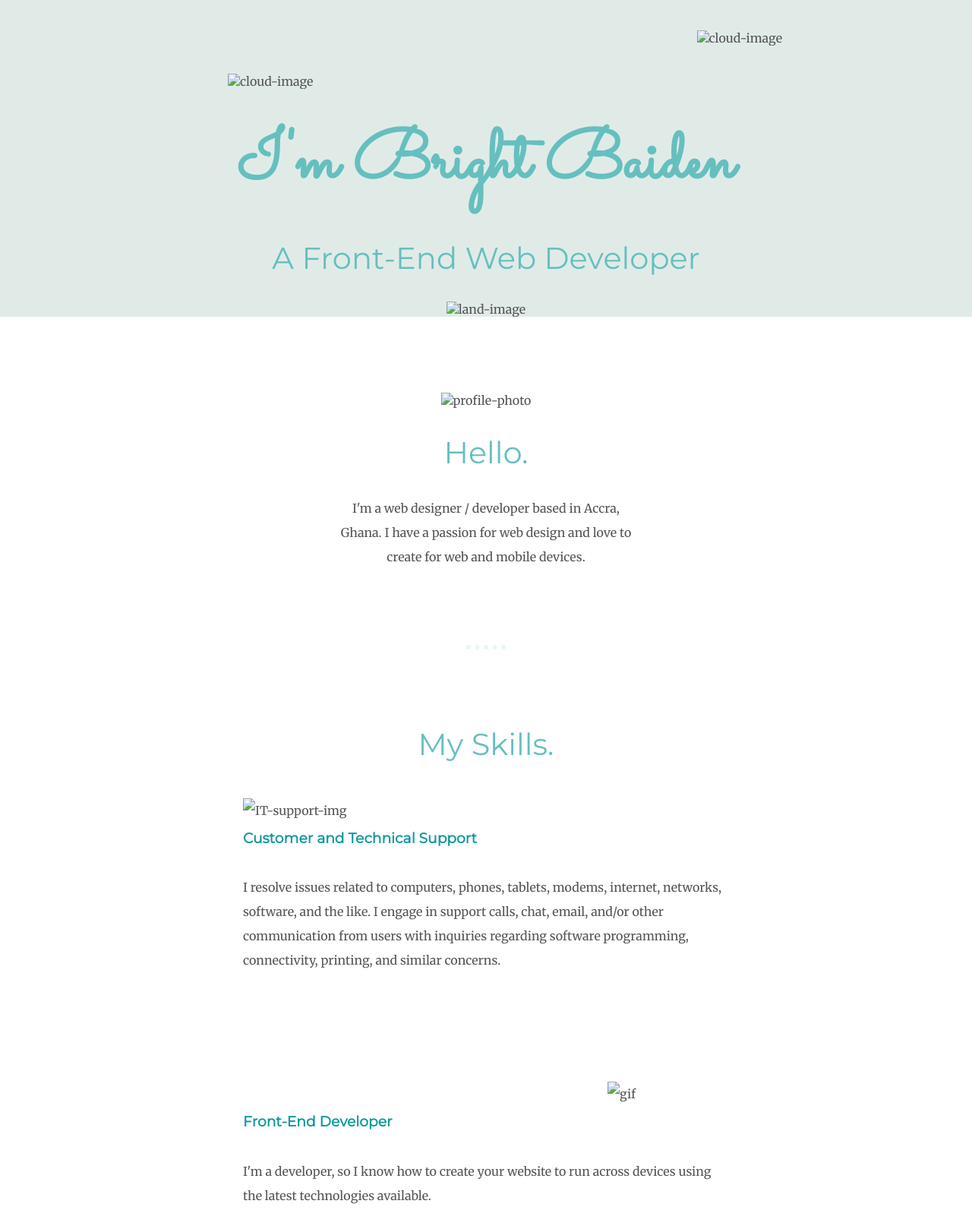
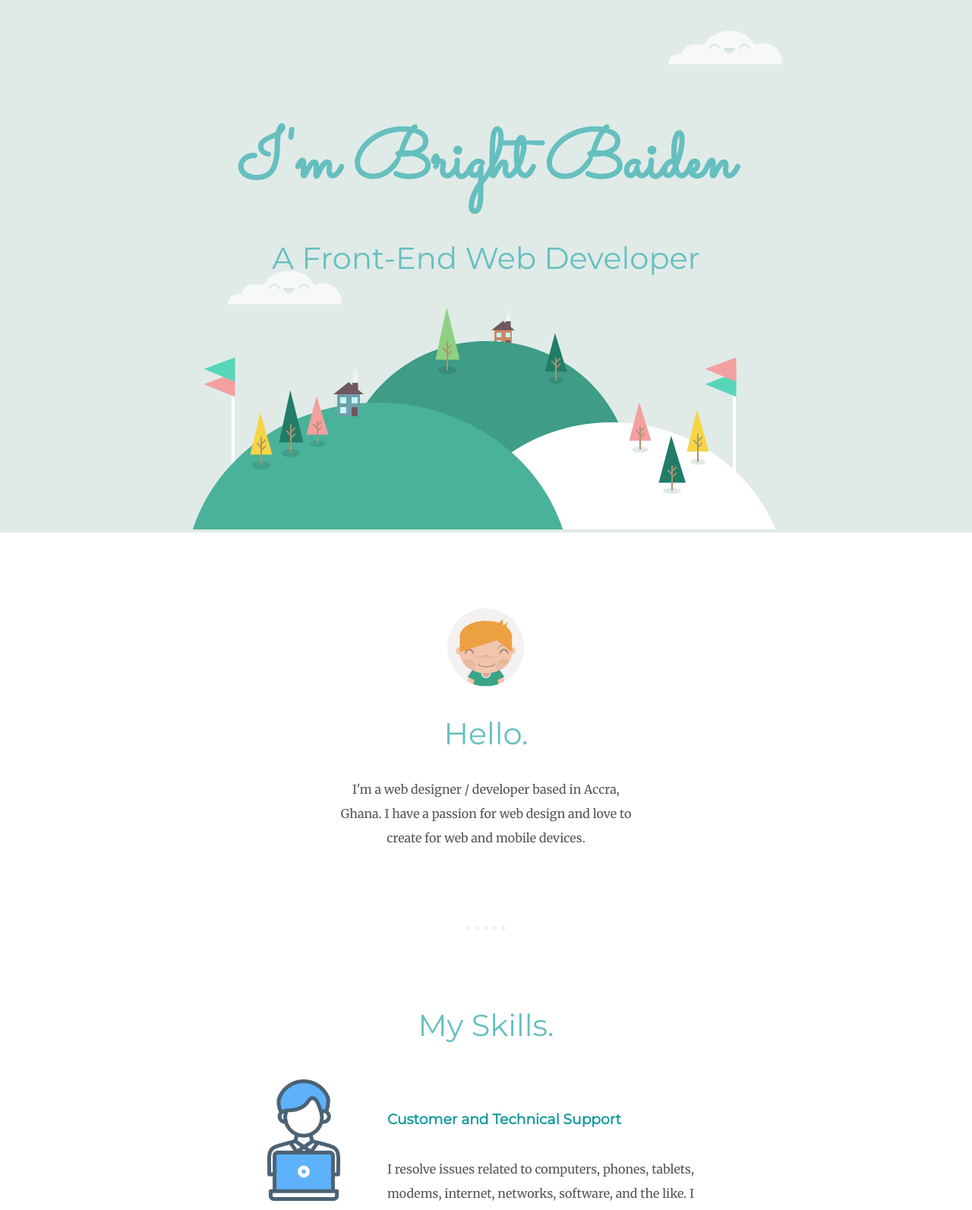
Before and after one commit to Bright-Baiden/first-portfolio, a plain HTML site: page index.html in a window 1280 px wide. Shown: the top 1593 px of the page at 76% size. Drawn offline with Linux system fonts and the light colour scheme; files that its build step writes are made by us from their sources.

Commit message:
Update index.html

```diff
--- a/index.html
+++ b/index.html
@@ -3,7 +3,7 @@
 <head>
     <meta charset="UTF-8">
     <title>Baiden</title>
-    <link rel="stylesheet" href="css/styles.css">
+    <link rel="stylesheet" href="styles.css">
     <link rel="icon" href="favicon (1).ico?v=2">
     <link rel="preconnect" href="https://fonts.googleapis.com">
     <link rel="preconnect" href="https://fonts.gstatic.com" crossorigin>
@@ -12,16 +12,16 @@
 <body>
 
     <div class="top-container">
-        <img class="top-cloud" src="images/cloud.svg" alt="cloud-image">
+        <img class="top-cloud" src="cloud.svg" alt="cloud-image">
         <h1>I'm Bright Baiden</h1>
         <h2>A Front-End Web Developer</h2>
-        <img class="bottom-cloud" src="images/cloud.svg" alt="cloud-image">
-        <img src="images/land.svg" alt="land-image">
+        <img class="bottom-cloud" src="cloud.svg" alt="cloud-image">
+        <img src="land.svg" alt="land-image">
     </div>
 
     <div class="middle-container">
         <div class="profile">
-          <img class="profile-img" src="images/me.svg" alt="profile-photo">
+          <img class="profile-img" src="me.svg" alt="profile-photo">
           <h2>Hello.</h2>
           <p class="intro">I'm a web designer / developer based in Accra, Ghana. I have a passion for web design and love to create for web and mobile devices.</p>
         </div>
@@ -29,12 +29,12 @@
         <div class="skills">
           <h2>My Skills.</h2>
           <div class="skill-row">
-            <img class="support" src="images/it-department.png" alt="IT-support-img">
+            <img class="support" src="it-department.png" alt="IT-support-img">
             <h3>Customer and Technical Support</h3>
             <p>I resolve issues related to computers, phones, tablets, modems, internet, networks, software, and the like. I engage in support calls, chat, email, and/or other communication from users with inquiries regarding software programming, connectivity, printing, and similar concerns.</p>
           </div>
           <div class="skill-row">
-            <img class="developer" src="images/responsive.gif" alt="gif">
+            <img class="developer" src="responsive.gif" alt="gif">
             <h3>Front-End Developer</h3>
             <p>I'm a developer, so I know how to create your website to run across devices using the latest technologies available.</p>
           </div>
```
